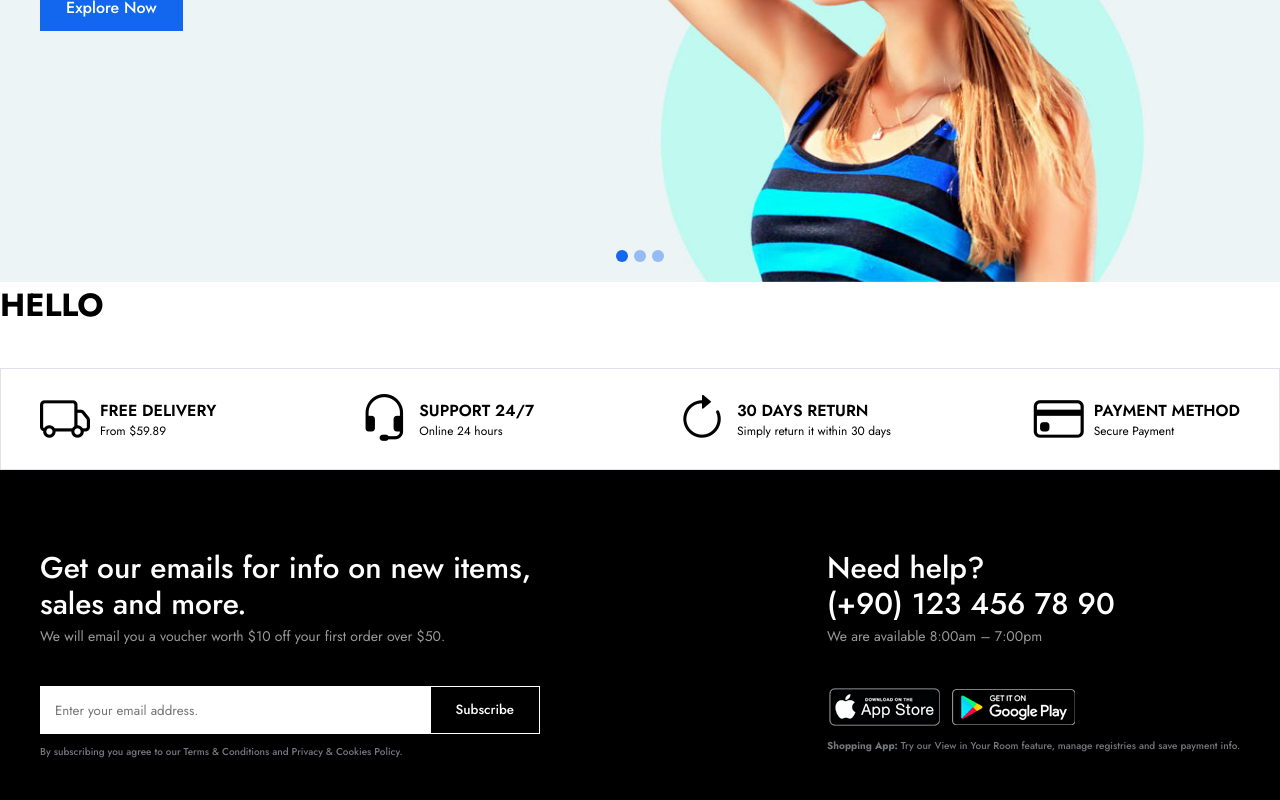
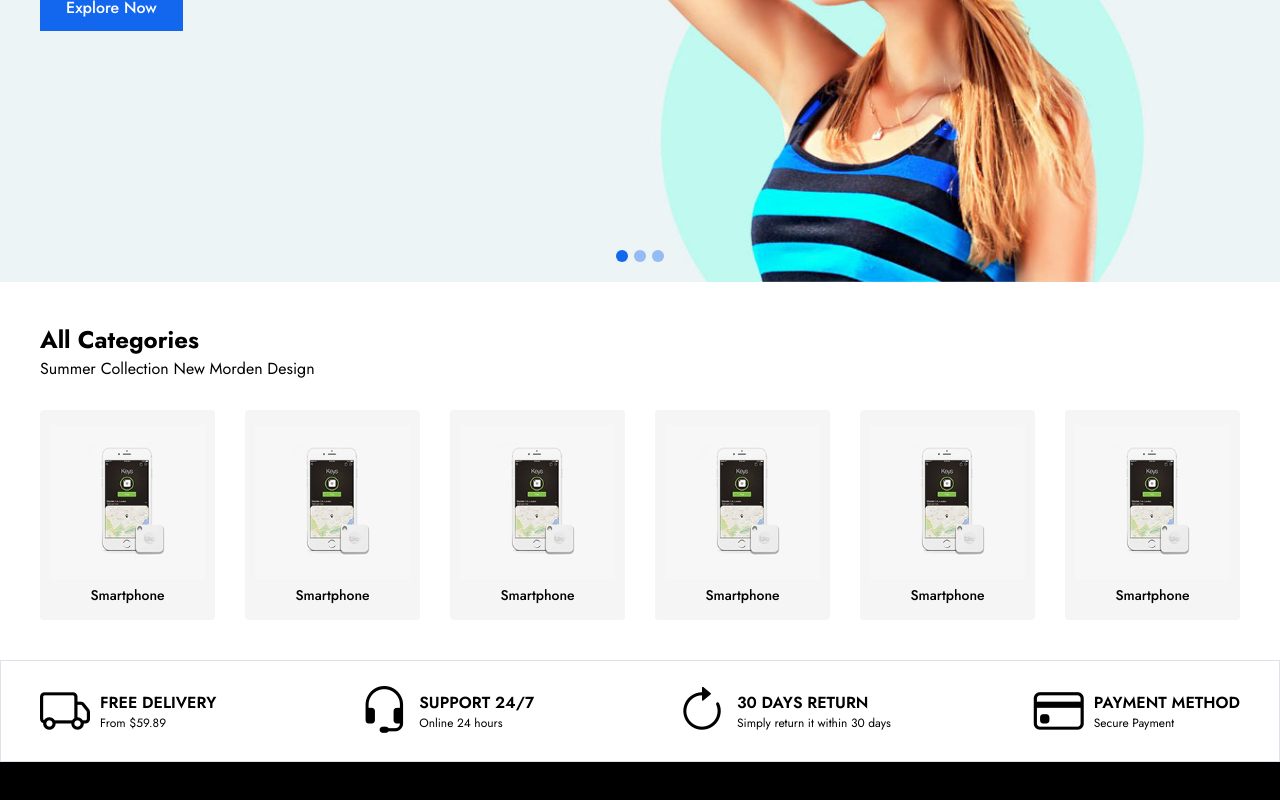
Before and after one commit to azizozkrcdg/MERN-STACK-E-COMMERCE, a React (Vite) app in the folder frontend/: page / in a window 1280 px wide. Shown: the part 518-1318 px from the top of the page. Built offline with nearby package versions, Linux system fonts and the light colour scheme.

Commit message:
Categories components created

```diff
--- a/frontend/src/App.jsx
+++ b/frontend/src/App.jsx
@@ -3,6 +3,7 @@
 import Sliders from './components/Layout/Sliders/Sliders'
 import Footer from './components/Layout/Layouts/Footer/Footer'
 import Policy from './components/Layout/Layouts/Policy/Policy'
+import Categories from './components/Layout/Categories/Categories'
 
 function App() {
 
@@ -10,7 +11,7 @@
     <div>
       <Header />
       <Sliders />
-      <h1>HELLO</h1>
+      <Categories />
       <Policy />
       <Footer />
     </div>
--- /dev/null
+++ b/frontend/src/components/Layout/Categories/Categories.css
@@ -0,0 +1,10 @@
+.categories {
+    margin: 40px 0;
+  }
+
+  .categories .category-list {
+    display: flex;
+    gap: 30px;
+    margin-top: 30px;
+    flex-wrap: wrap;
+  }
--- /dev/null
+++ b/frontend/src/components/Layout/Categories/Categories.jsx
@@ -0,0 +1,25 @@
+import CategoryItem from "./CategoryItem";
+import "./Categories.css";
+
+const Categories = () => {
+  return (
+    <section className="categories">
+      <div className="container">
+        <div className="section-title">
+          <h2>All Categories</h2>
+          <p>Summer Collection New Morden Design</p>
+        </div>
+        <ul className="category-list">
+          <CategoryItem />
+          <CategoryItem />
+          <CategoryItem />
+          <CategoryItem />
+          <CategoryItem />
+          <CategoryItem />
+        </ul>
+      </div>
+    </section>
+  );
+};
+
+export default Categories;
--- /dev/null
+++ b/frontend/src/components/Layout/Categories/CategoryItem.css
@@ -0,0 +1,26 @@
+.categories .category-item{
+    background-color: #f5f5f5;
+    border-radius: 4px;
+    flex: 1;
+    width: 100%;
+    display: flex;
+    justify-content: center;
+}
+
+.categories .category-item a{
+    display: inline-block;
+    padding: 10px;
+    text-align: center;
+    margin: 5px 0;
+    font-size: 14px;
+    font-weight: 500;
+}
+
+.categories .category-item .category-image{
+        width: 100%;
+        transition: transform ease .2s;
+}
+
+.categories .category-item .category-image:hover{
+    transform: scale(1.1);
+}
--- /dev/null
+++ b/frontend/src/components/Layout/Categories/CategoryItem.jsx
@@ -0,0 +1,17 @@
+import "./CategoryItem.css"
+const CategoryItem = () => {
+  return (
+    <li className="category-item">
+      <a href="#">
+        <img
+          src="img/categories/categories1.png"
+          alt=""
+          className="category-image"
+        />
+        <span className="category-title">Smartphone</span>
+      </a>
+    </li>
+  );
+};
+
+export default CategoryItem;
```
